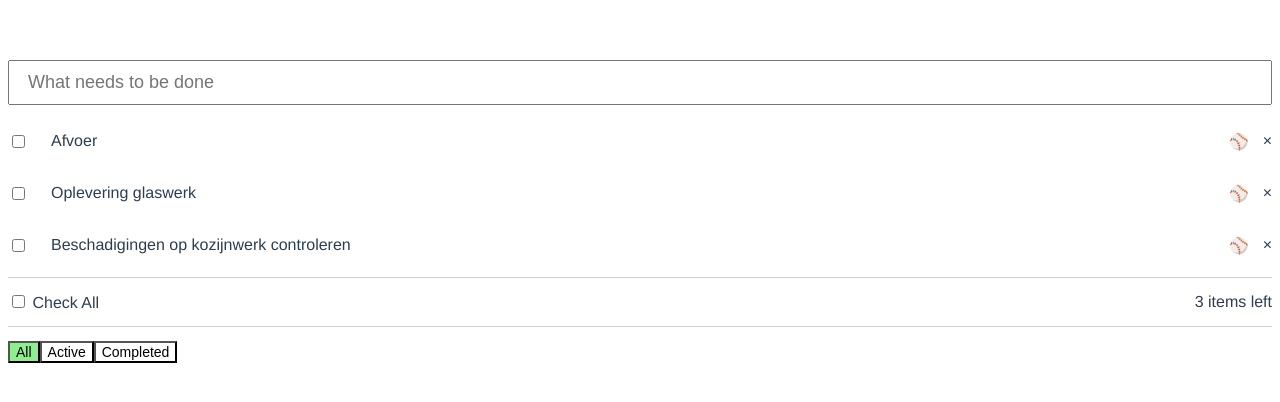
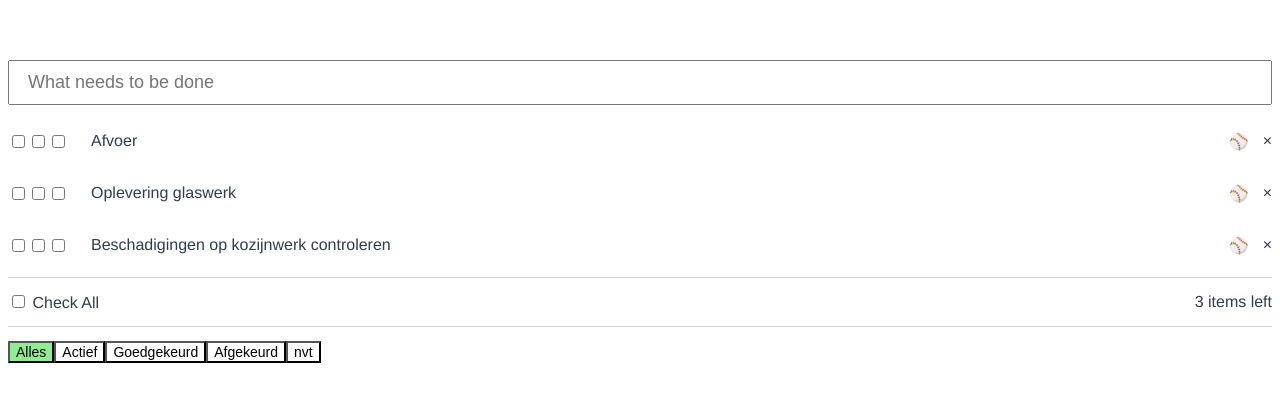
Before and after one commit to erolbah/vue-todo, a Vue app: page / in a window 1280 px wide. Shown: the top 402 px of the page. Built offline with nearby package versions, Linux system fonts and the light colour scheme.

Commit message:
feat: accept, decline, nvt checkboxes

```diff
--- a/src/components/CheckList.vue
+++ b/src/components/CheckList.vue
@@ -13,9 +13,11 @@
 
     <div class="extra-container">
       <div>
-        <button :class="{ active: filter == 'all' }" @click="filter = 'all'">All</button>
-        <button :class="{ active: filter == 'active' }" @click="filter = 'active'">Active</button>
-        <button :class="{ active: filter == 'completed' }" @click="filter = 'completed'">Completed</button>
+        <button :class="{ active: filter == 'all' }" @click="filter = 'all'">Alles</button>
+        <button :class="{ active: filter == 'active' }" @click="filter = 'active'">Actief</button>
+        <button :class="{ active: filter == 'completed' }" @click="filter = 'completed'">Goedgekeurd</button>
+        <button :class="{ active: filter == 'decline' }" @click="filter = 'decline'">Afgekeurd</button>
+        <button :class="{ active: filter == 'nvt' }" @click="filter = 'nvt'">nvt</button>
       </div>
 
       <div>
@@ -47,6 +49,8 @@ export default {
           title: 'Afvoer',
           description: '',
           completed: false,
+          delcine: false,
+          nvt: false,
           editing: false,
           // todoTasks:[
           //   {
@@ -70,6 +74,8 @@ export default {
           title: 'Oplevering glaswerk',
           description: '',
           completed: false,
+          delcine: false,
+          nvt: false,
           editing: false
         },
         {
@@ -77,6 +83,8 @@ export default {
           title: 'Beschadigingen op kozijnwerk controleren',
           description: '',
           completed: false,
+          delcine: false,
+          nvt: false,
           editing: false
         },
       ],
--- a/src/components/TodoItem.vue
+++ b/src/components/TodoItem.vue
@@ -2,6 +2,8 @@
   <div class="todo-item">
     <div class="todo-item-left">
       <input type="checkbox" v-model="completed" @change="doneEdit">
+      <input type="checkbox" v-model="decline" @change="doneEdit">
+      <input type="checkbox" v-model="nvt" @change="doneEdit">
       <div v-if="!editing" @dblclick="editTodo" class="todo-item-label" :class="{ completed : completed }">{{ title }}</div>
       <input v-else class="todo-item-edit" type="text" v-model="title" @blur="doneEdit" @keyup.enter="doneEdit" @keyup.esc="cancelEdit" v-focus>
     </div>
@@ -49,6 +51,8 @@ export default {
       title: this.todo.title,
       description: this.description,
       completed: this.todo.completed,
+      decline: this.todo.decline,
+      nvt: this.todo.nvt,
       editing: this.todo.editing,
       beforeEditCache: '',
       showModal: false
```
